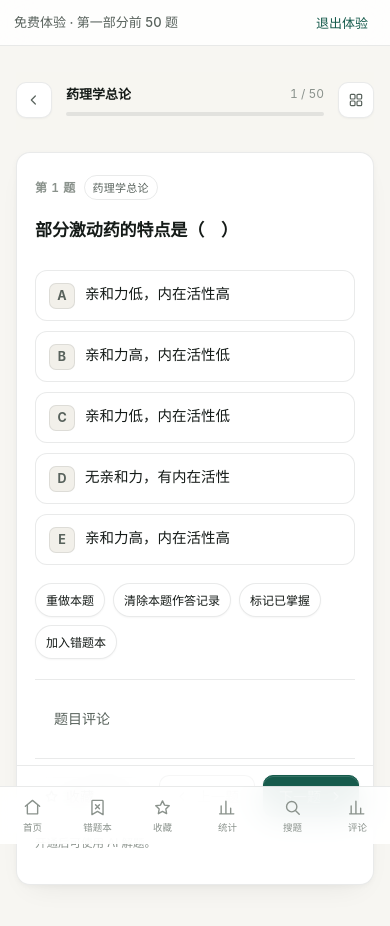
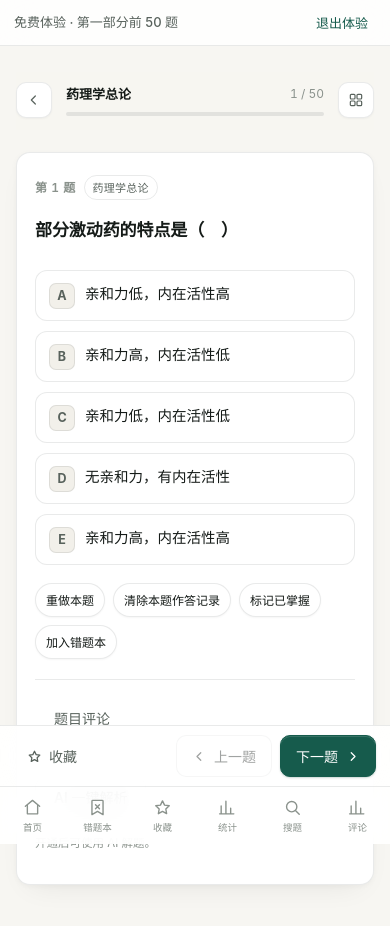
Before and after one commit to DDDDDDKing/pharm-quiz, a plain HTML site: page docs/index.html in a window 390 px wide. Both pictures are taken after a click on the button "免费体验 50 题". Drawn offline with Linux system fonts and the light colour scheme.

Commit message:
Avoid transform animation on .qcard so mobile fixed controls stay pinned
Co-Authored-By: Devin AI <158243242+devin-ai-integration[bot]@users.noreply.github.com>

```diff
--- a/docs/quiz.css
+++ b/docs/quiz.css
@@ -181,7 +181,7 @@ main{flex:1;min-width:0;padding:34px 46px 96px;max-width:1060px;margin:0 auto;an
 
 .qcard{
   background:var(--surf);border:1px solid var(--line);border-radius:18px;
-  padding:32px 36px 28px;box-shadow:var(--shadow);animation:fadeUp .3s var(--ease) both;
+  padding:32px 36px 28px;box-shadow:var(--shadow);animation:viewIn .26s var(--ease) both;
 }
 .qmeta{display:flex;align-items:center;gap:8px;margin-bottom:16px;flex-wrap:wrap}
 .qmeta .qno{font-size:12px;font-weight:600;color:var(--ink3);font-variant-numeric:tabular-nums;letter-spacing:.04em}
```
